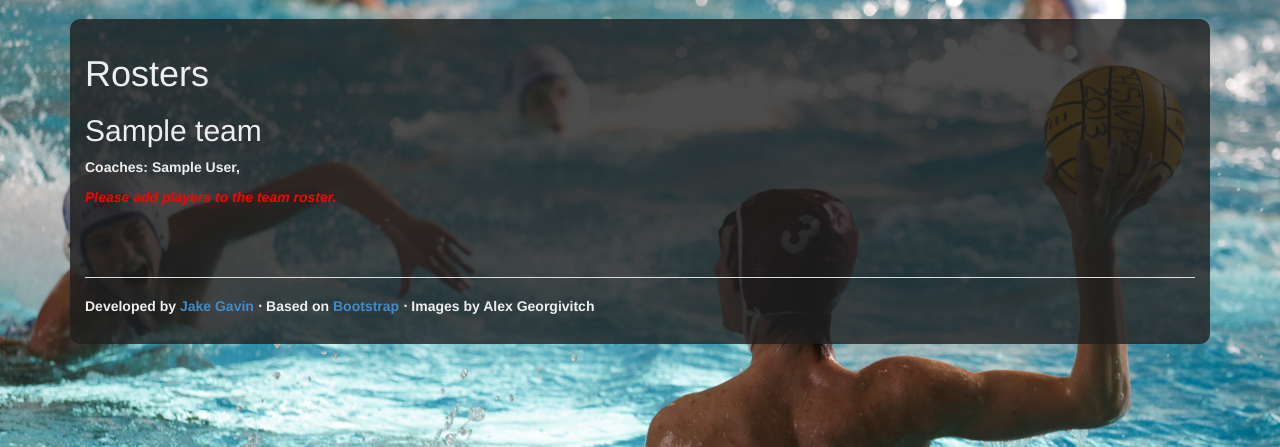
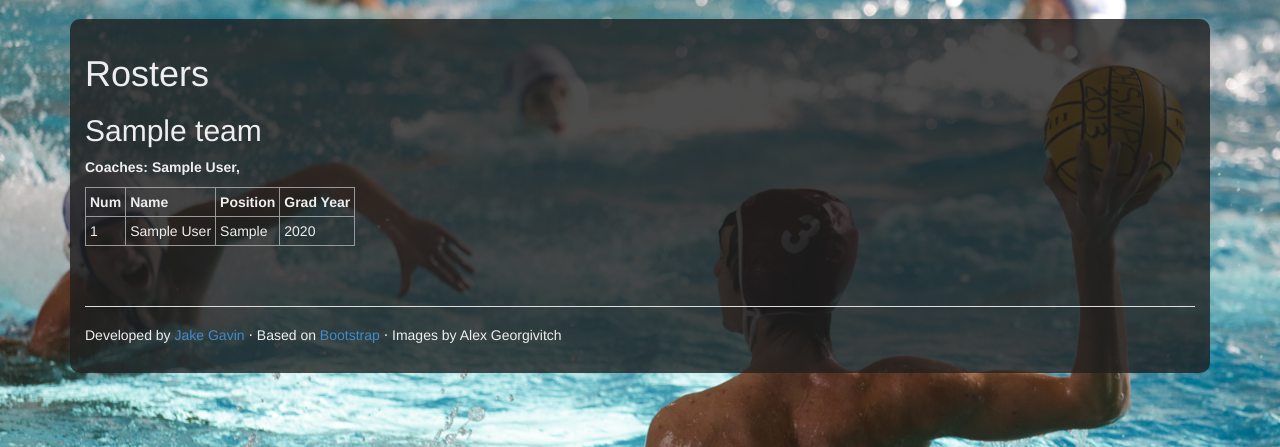
Before and after one commit to jakegavin/apolo, a Django app: page / in a window 1280 px wide. Shown: the part 51-498 px from the top of the page. Run offline with Django 3.2, Linux system fonts and the light colour scheme; tables that the repository leaves empty hold one stand-in row (values such as "Sample post").

Commit message:
Fix roster bug

```diff
--- a/roster/templates/roster/roster.html
+++ b/roster/templates/roster/roster.html
@@ -12,7 +12,6 @@
             {{ coach }},
         {% endif %}
     {% endfor %}
-    {% if team.players %}
     </p></strong>
     <table border="1" class="roster">
         <tr>
@@ -33,9 +32,6 @@
         {% endif %}
         {% endif %}
         {% endfor %}
-    {% else %}
-    <p style="color: red;"><i>Please add players to the team roster.</i></p>
-    {% endif %}
     <table>
     <br /><br />
 {% endfor %}
```
Also changed, not shown: roster/views.py (line endings or trailing spaces).
